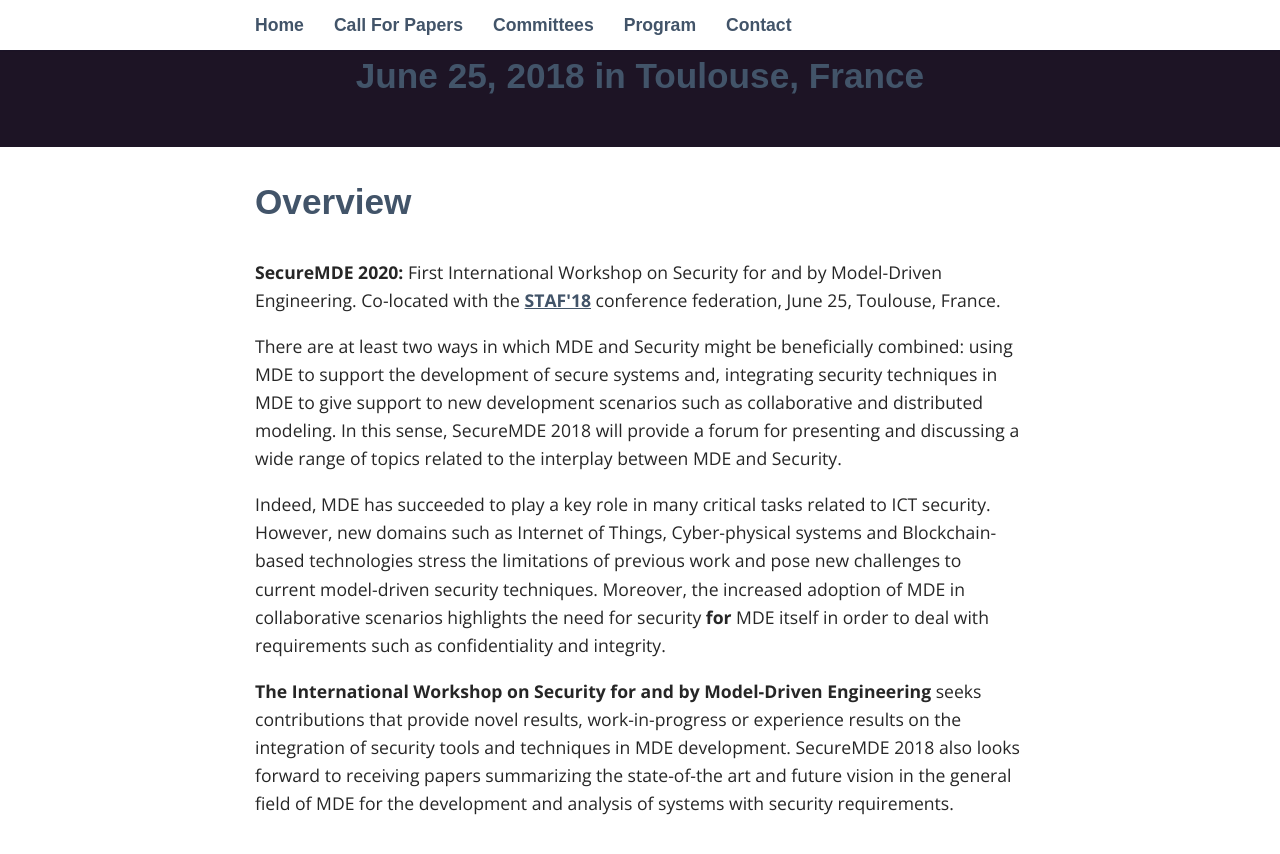
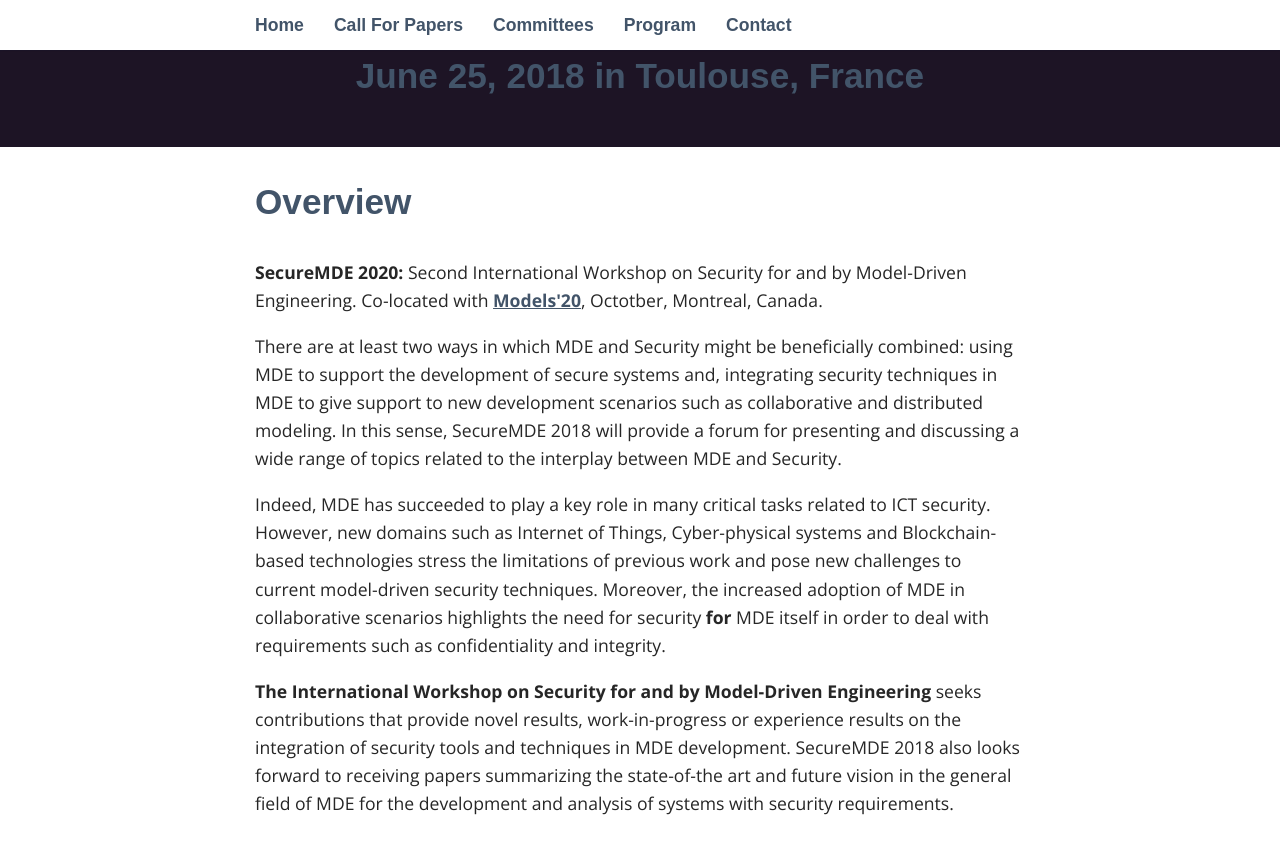
Before and after one commit to modelia/secure-mde-workshop, a Jekyll site: the page built from index.html, in a window 1280 px wide and 900 px high, scrolled down 487 px. Shown: the top 854 px of the window. Built offline with Jekyll 4.4.1, drawn with Linux system fonts in a browser that asks for light colours; some web fonts are replaced.

Commit message:
updating to 2020

```diff
--- a/index.html
+++ b/index.html
@@ -4,9 +4,9 @@ layout: default
 
 <H2>Overview</H2>
 
-<b>SecureMDE 2020:</b> First International Workshop on Security for and by Model-Driven
-Engineering. Co-located with the <a href="http://www.staf2018.fr/">STAF'18</a> conference federation, June 25,
-Toulouse, France.
+<b>SecureMDE 2020:</b> Second International Workshop on Security for
+and by Model-Driven Engineering. Co-located with <a href="http://www.staf2018.fr/">Models'20</a>, Octotber,
+Montreal, Canada.
 
 
 
```
